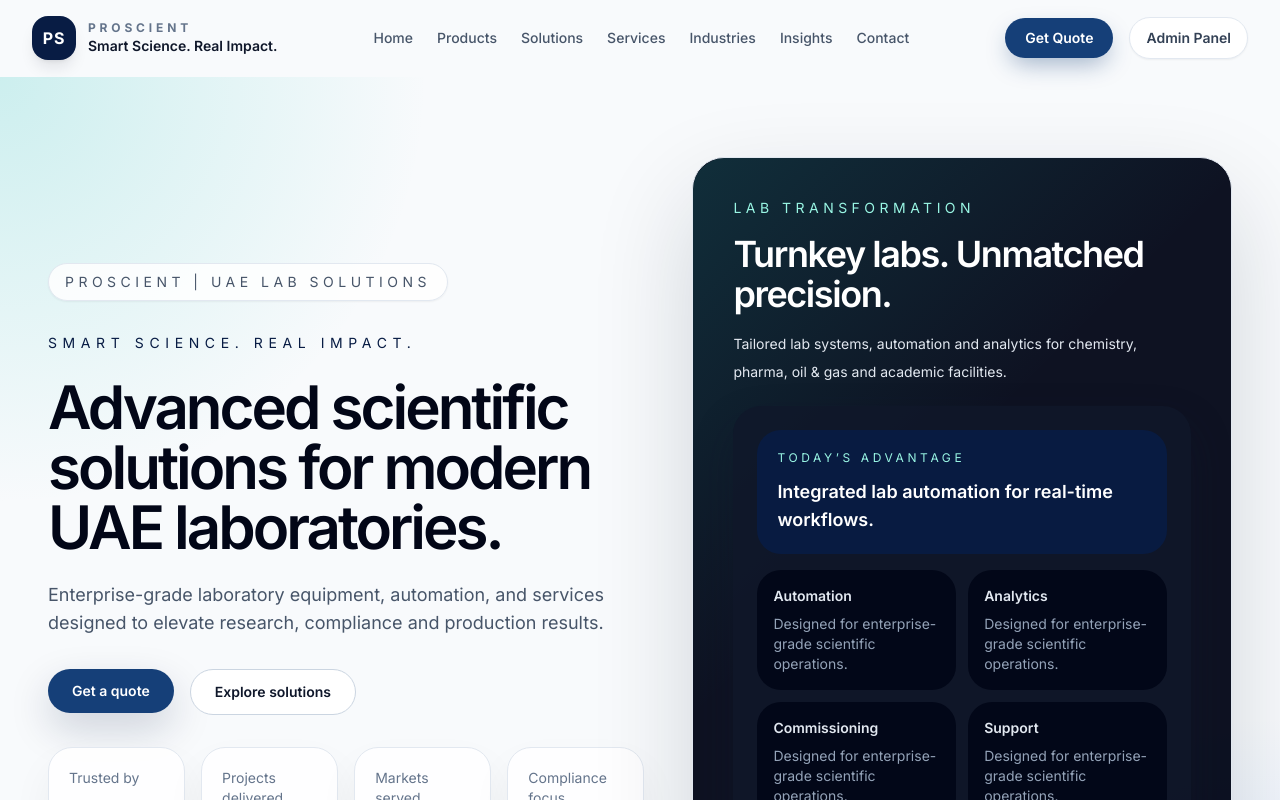
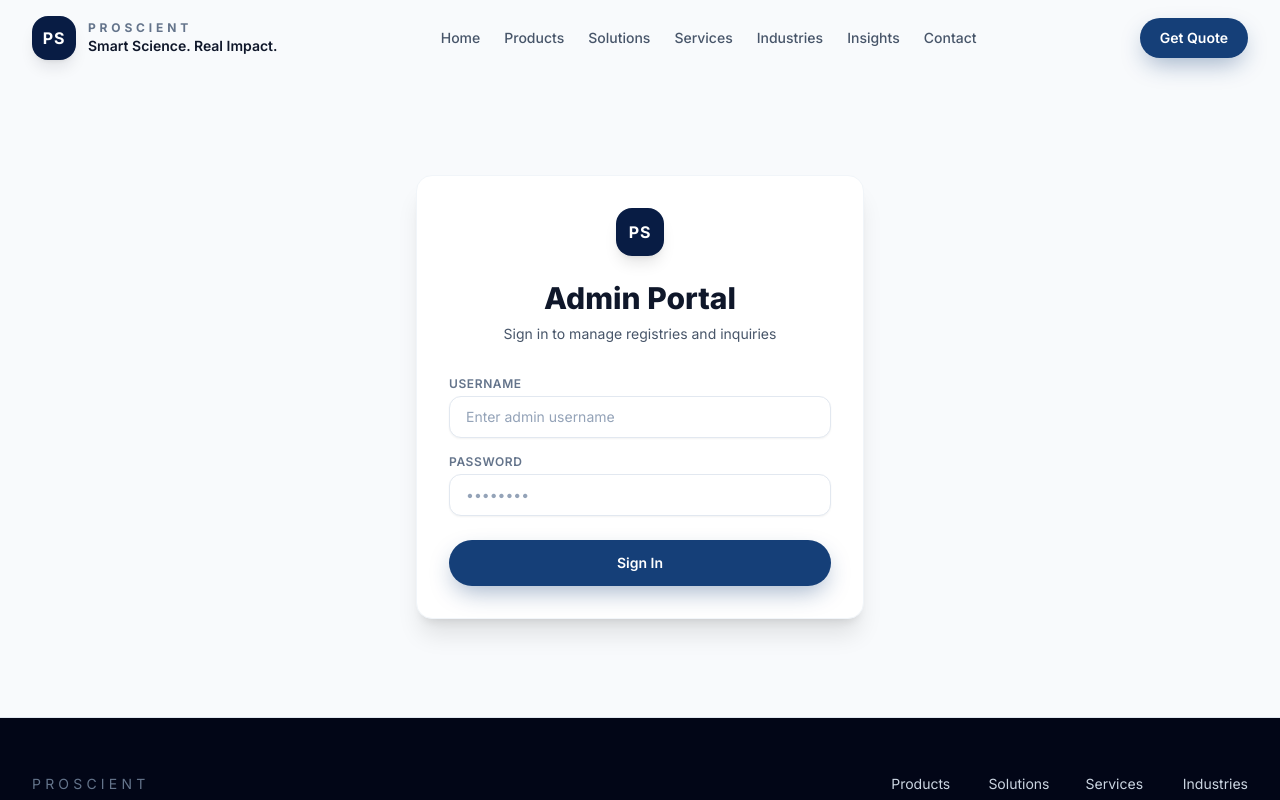
Before and after one commit to abulqosimovt85-creator/prosci-fzco-frontend, a React (Vite) app: page /admin/login in a window 1280 px wide. Shown: the top 800 px of the page. Built offline with nearby package versions, Linux system fonts and the light colour scheme.

Commit message:
second  commit

```diff
--- a/src/App.tsx
+++ b/src/App.tsx
@@ -1,4 +1,4 @@
-import { BrowserRouter, Routes, Route } from 'react-router-dom'
+import { BrowserRouter, Routes, Route, Navigate } from 'react-router-dom'
 import Layout from './components/Layout'
 import HomePage from './pages/HomePage'
 import ProductsPage from './pages/ProductsPage'
@@ -11,6 +11,12 @@
 import InsightsPage from './pages/InsightsPage'
 import ContactPage from './pages/ContactPage'
 import AdminPage from './pages/AdminPage'
+import AdminLoginPage from './pages/AdminLoginPage'
+
+function AdminRoute({ children }: { children: React.ReactNode }) {
+  const isAuthenticated = localStorage.getItem('admin_auth') === 'true'
+  return isAuthenticated ? <>{children}</> : <Navigate to="/admin/login" replace />
+}
 
 function App() {
   return (
@@ -27,7 +33,15 @@
           <Route path="/case-studies" element={<CaseStudiesPage />} />
           <Route path="/insights" element={<InsightsPage />} />
           <Route path="/contact" element={<ContactPage />} />
-          <Route path="/admin" element={<AdminPage />} />
+          <Route path="/admin/login" element={<AdminLoginPage />} />
+          <Route
+            path="/admin"
+            element={
+              <AdminRoute>
+                <AdminPage />
+              </AdminRoute>
+            }
+          />
           <Route path="*" element={<HomePage />} />
         </Routes>
       </Layout>
--- a/src/components/Navbar.tsx
+++ b/src/components/Navbar.tsx
@@ -10,7 +10,6 @@
   { path: '/industries', label: 'Industries' },
   { path: '/insights', label: 'Insights' },
   { path: '/contact', label: 'Contact' },
-  { path: '/admin', label: 'Admin Panel' },
 ]
 
 export default function Navbar() {
@@ -75,13 +74,6 @@
             className="rounded-full bg-brand-700 px-5 py-2.5 text-sm font-semibold text-white transition-all shadow-[0_10px_25px_-5px_rgba(21,63,120,0.4)] hover:bg-brand-800 hover:shadow-[0_15px_30px_-5px_rgba(21,63,120,0.5)] active:scale-95"
           >
             Get Quote
-          </NavLink>
-
-          <NavLink
-            to="/admin"
-            className="rounded-full border border-slate-200 bg-white px-4 py-2.5 text-sm font-semibold text-slate-700 transition hover:bg-slate-50 active:scale-95 shadow-sm"
-          >
-            Admin Panel
           </NavLink>
         </div>
 
@@ -150,13 +142,6 @@
                 >
                   Get Quote
                 </NavLink>
-                <NavLink
-                  to="/admin"
-                  onClick={() => setMobileMenuOpen(false)}
-                  className="rounded-full border border-slate-200 bg-slate-50 py-3 text-center text-sm font-semibold text-slate-700 transition hover:bg-slate-100"
-                >
-                  Admin Panel
-                </NavLink>
               </div>
             </div>
           </motion.div>
--- /dev/null
+++ b/src/pages/AdminLoginPage.tsx
@@ -0,0 +1,96 @@
+import { useState, useEffect } from 'react'
+import { useNavigate } from 'react-router-dom'
+
+export default function AdminLoginPage() {
+  const [username, setUsername] = useState('')
+  const [password, setPassword] = useState('')
+  const [error, setError] = useState('')
+  const navigate = useNavigate()
+
+  useEffect(() => {
+    // If already logged in, redirect to admin panel
+    if (localStorage.getItem('admin_auth') === 'true') {
+      navigate('/admin')
+    }
+  }, [navigate])
+
+  const handleLogin = (e: React.FormEvent) => {
+    e.preventDefault()
+    setError('')
+
+    if (username === 'pscicolfzco' && password === 'labtec12345') {
+      localStorage.setItem('admin_auth', 'true')
+      navigate('/admin')
+    } else {
+      setError('Invalid username or password. Please try again.')
+    }
+  }
+
+  return (
+    <div className="min-h-[80vh] flex items-center justify-center px-4 py-12 sm:px-6 lg:px-8 bg-slate-50">
+      <div className="max-w-md w-full space-y-8 bg-white p-8 rounded-2xl shadow-xl border border-slate-100">
+        <div>
+          <div className="mx-auto flex h-12 w-12 items-center justify-center rounded-2xl bg-brand-900 text-white font-bold tracking-wider shadow-lg">
+            PS
+          </div>
+          <h2 className="mt-6 text-center text-3xl font-extrabold text-slate-900">
+            Admin Portal
+          </h2>
+          <p className="mt-2 text-center text-sm text-slate-600">
+            Sign in to manage registries and inquiries
+          </p>
+        </div>
+
+        {error && (
+          <div className="bg-rose-50 border border-rose-200 text-rose-700 px-4 py-3 rounded-xl text-sm font-medium animate-pulse">
+            {error}
+          </div>
+        )}
+
+        <form className="mt-8 space-y-6" onSubmit={handleLogin}>
+          <div className="space-y-4">
+            <div>
+              <label htmlFor="username" className="block text-xs font-semibold text-slate-500 uppercase tracking-wider">
+                Username
+              </label>
+              <input
+                id="username"
+                name="username"
+                type="text"
+                required
+                value={username}
+                onChange={(e) => setUsername(e.target.value)}
+                className="mt-1 block w-full px-4 py-2.5 border border-slate-200 rounded-xl bg-white text-slate-900 placeholder-slate-400 text-sm focus:outline-none focus:ring-1 focus:ring-brand-500 focus:border-brand-500 transition shadow-sm"
+                placeholder="Enter admin username"
+              />
+            </div>
+            <div>
+              <label htmlFor="password" className="block text-xs font-semibold text-slate-500 uppercase tracking-wider">
+                Password
+              </label>
+              <input
+                id="password"
+                name="password"
+                type="password"
+                required
+                value={password}
+                onChange={(e) => setPassword(e.target.value)}
+                className="mt-1 block w-full px-4 py-2.5 border border-slate-200 rounded-xl bg-white text-slate-900 placeholder-slate-400 text-sm focus:outline-none focus:ring-1 focus:ring-brand-500 focus:border-brand-500 transition shadow-sm"
+                placeholder="••••••••"
+              />
+            </div>
+          </div>
+
+          <div>
+            <button
+              type="submit"
+              className="group relative w-full flex justify-center py-3 px-4 border border-transparent text-sm font-semibold rounded-full text-white bg-brand-700 hover:bg-brand-800 transition duration-150 ease-in-out shadow-[0_10px_25px_-5px_rgba(21,63,120,0.4)] active:scale-95 focus:outline-none"
+            >
+              Sign In
+            </button>
+          </div>
+        </form>
+      </div>
+    </div>
+  )
+}
```
Also changed, not shown: 1 other file (tests, documents, lock files or other folders).
